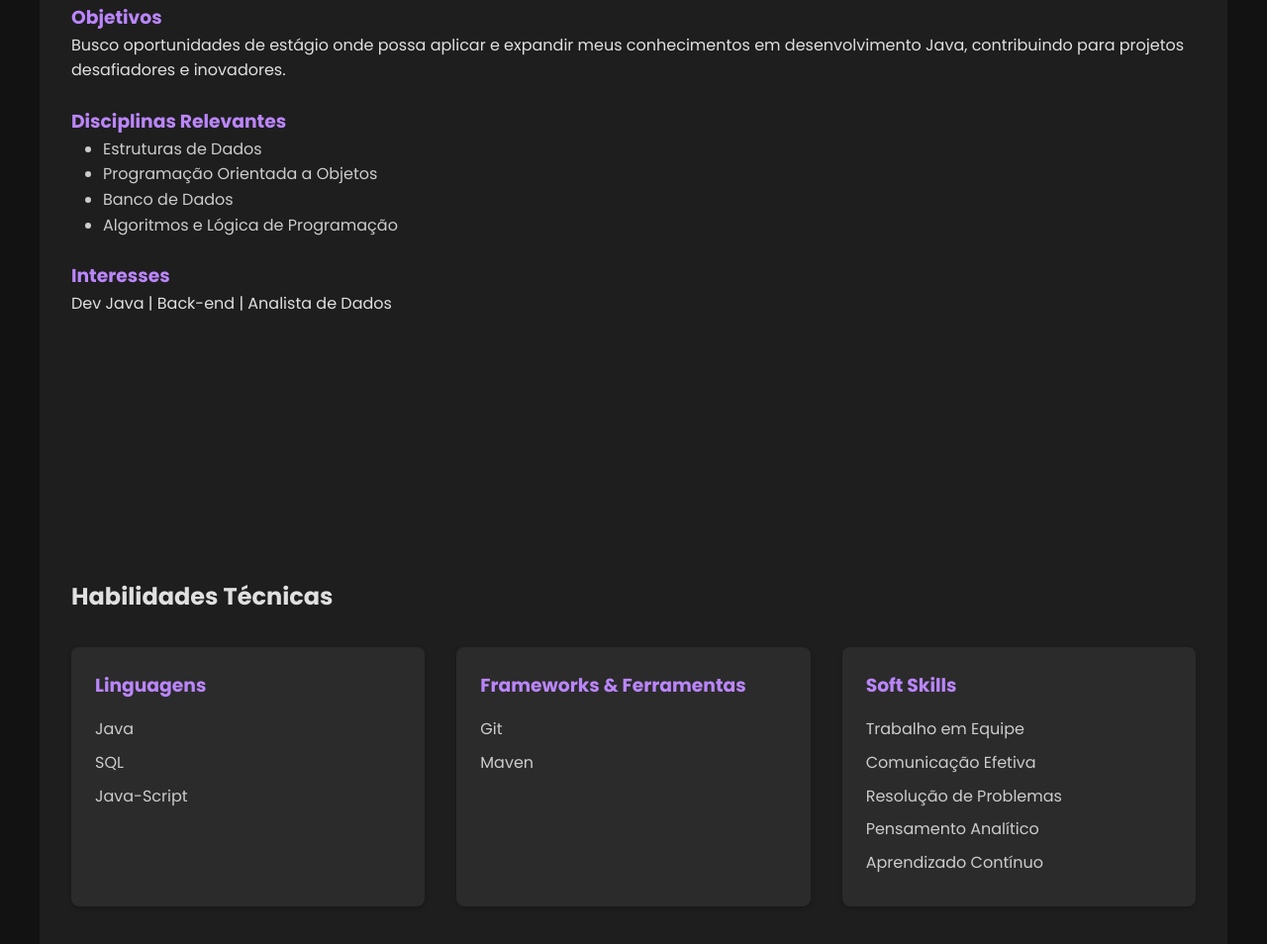
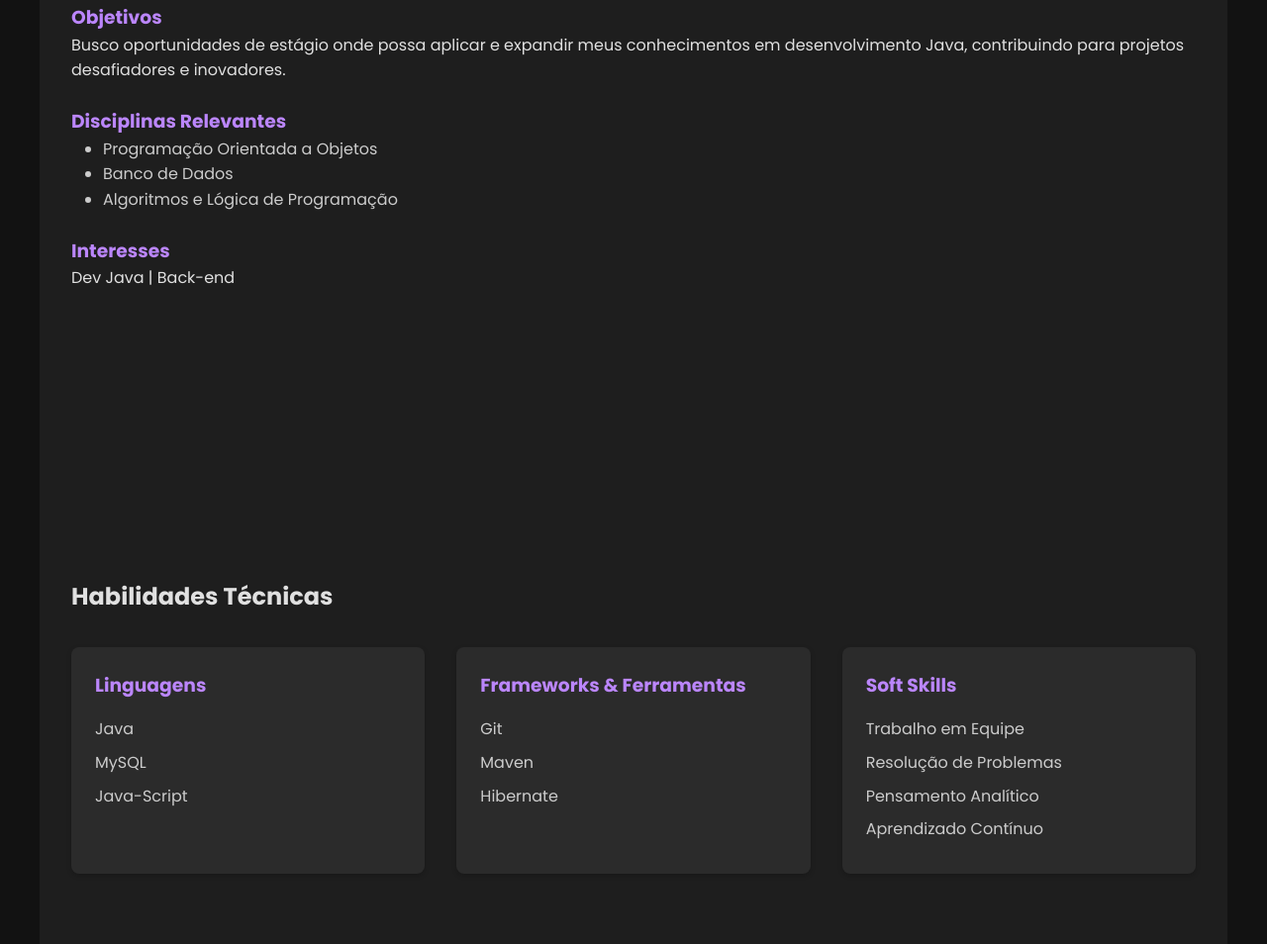
Before and after one commit to gadelha2005/PortifolioGadelha, a plain HTML site: page index.html in a window 1280 px wide. Shown: the part 1096-2050 px from the top of the page at 99% size. Drawn offline with Linux system fonts and the light colour scheme.

Commit message:
Commit 5

```diff
--- a/index.html
+++ b/index.html
@@ -51,13 +51,12 @@
         <p>Busco oportunidades de estágio onde possa aplicar e expandir meus conhecimentos em desenvolvimento Java, contribuindo para projetos desafiadores e inovadores.</p>
         <h3>Disciplinas Relevantes</h3>
         <ul>
-            <li>Estruturas de Dados</li>
             <li>Programação Orientada a Objetos</li>
             <li>Banco de Dados</li>
             <li>Algoritmos e Lógica de Programação</li>
         </ul>
         <h3>Interesses</h3>
-        <p>Dev Java | Back-end | Analista de Dados</p>
+        <p>Dev Java | Back-end</p>
     </section>
 
     <!-- Habilidades -->
@@ -68,7 +67,7 @@
                 <h3>Linguagens</h3>
                 <ul>
                     <li>Java</li>
-                    <li>SQL</li>
+                    <li>MySQL</li>
                     <li>Java-Script</li>
                 </ul>
             </div>
@@ -79,14 +78,13 @@
                     <li></li>
                     <li>Git</li>
                     <li>Maven</li>
-                    <li></li>
+                    <li>Hibernate</li>
                 </ul>
             </div>
             <div class="skill-card">
                 <h3>Soft Skills</h3>
                 <ul>
                     <li>Trabalho em Equipe</li>
-                    <li>Comunicação Efetiva</li>
                     <li>Resolução de Problemas</li>
                     <li>Pensamento Analítico</li>
                     <li>Aprendizado Contínuo</li>
```
